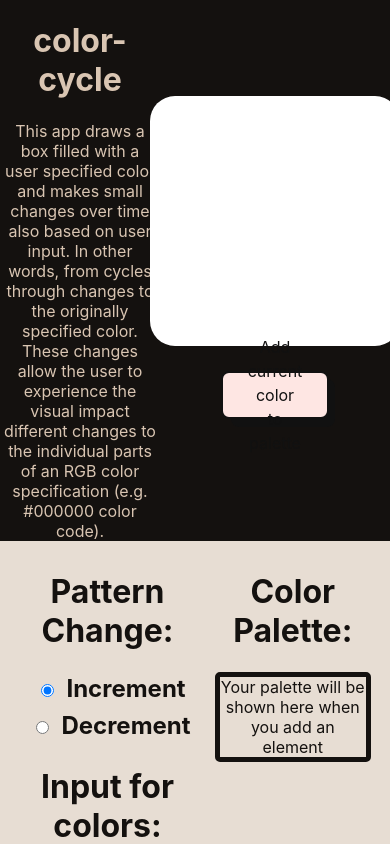
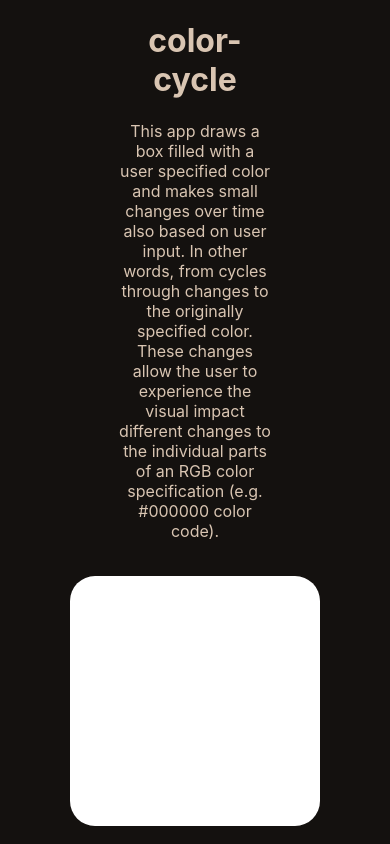
Before and after one commit to HasselGR/color-cycle, a React (Create React App) app: page / in a window 390 px wide. Shown: the top 844 px of the page. Built offline with nearby package versions, Linux system fonts and the light colour scheme.

Commit message:
Fixing phone viewpoint

```diff
--- a/src/App.css
+++ b/src/App.css
@@ -9,6 +9,7 @@
   text-align: center;
   color: #d9c5b2;
 }
+
 
 .header-container{
   width: 40%;
@@ -104,6 +105,7 @@
 
 }
 
+
 .button-56 {
   margin: 25px;
   align-items: center;
@@ -118,7 +120,7 @@
   font-size: 16px;
   height: 48px;
   justify-content: center;
-  line-height: 24px;
+
   max-width: 100%;
   padding: 0 25px;
   position: relative;
@@ -162,3 +164,33 @@
     padding: 0 40px;
   }
 }
+
+@media (max-width: 480px){
+  .title-container{
+   flex-direction: column;
+  }
+}
+
+@media(max-width: 768px){
+  .palette-element{
+    flex-direction: column;
+    align-items: center;
+  }
+
+  .button-56{
+    font-size: 12px;
+    line-height: 12px;
+    height: 60px;
+  }
+  .button-56:after{
+    height: 60px;
+  }
+  .title-container{
+    position: relative;
+
+  }
+  .box-container{
+
+    position: sticky;
+  }
+}
--- a/src/App.js
+++ b/src/App.js
@@ -20,7 +20,7 @@ function App() {
   const [pattern, setPattern] = useState('increment');
 
   useEffect(() => {
-    setColor(`#${colors.red.length === 1 ? '0' + colors.red : colors.red }${colors.green.length === 1 ? '0' + colors.green : colors.green}${colors.blue.length === 1 ? '0' + colors.blue : colors.blue}`)
+    setColor(`#${colors.red.length === 1 ?'0' + colors.red : colors.red}${colors.green.length === 1 ?'0' + colors.green : colors.green}${colors.blue.length === 1 ?'0' + colors.blue : colors.blue}`)
   }, [colors])
 
 
@@ -50,22 +50,17 @@ function App() {
   const patternChange = (event) =>{
     setPattern(event.target.value);
   }
+  const checkValues = () => {
+    for (const property in colors){
+      if (colors[property] === ''){
+        setColors(oldColors => ({
+          ...oldColors,
+          [property]: '1',
+        })
+      )}
+    }
+  }
 
-  const checkLength = (component) =>{
-    if(colors[component].length < 2){
-      console.log('condition met, its length is ', colors[component].length )
-      setColors(oldColors => ({
-        ...oldColors,
-        [component]:`0${oldColors[component]}` ,
-      }))
-    }
-    // else if(colors[component].length !== 2){
-    //   setColors(oldColors => ({
-    //     ...oldColors,
-    //     [component]:oldColors[component].slice(1,3) ,
-    //   }))
-    // }
-  }
 
   const handleStart = (event) =>{
     event.preventDefault()
@@ -75,27 +70,35 @@ function App() {
       console.log('the colors ended like this:', colors)
       return;
     }
+    checkValues();
     const newInterval = setInterval(() => {
 
       if(pattern === 'increment'){
         setColors(oldColors => ({
           ...oldColors,
-          red: (parseInt(oldColors.red, 16) + parseInt(oldColors.incrementRed, 16)) > parseInt('ff', 16)? 'ff': (parseInt(oldColors.red, 16) + parseInt(oldColors.incrementRed, 16)).toString(16),
-          blue: (parseInt(oldColors.blue, 16) + parseInt(oldColors.incrementBlue, 16)) > parseInt('ff', 16)? 'ff': (parseInt(oldColors.blue, 16) + parseInt(oldColors.incrementBlue, 16)).toString(16),
-          green: (parseInt(oldColors.green, 16) + parseInt(oldColors.incrementGreen, 16)) > parseInt('ff', 16)? 'ff': (parseInt(oldColors.green, 16) + parseInt(oldColors.incrementGreen, 16)).toString(16),
+          red: (parseInt(oldColors.red, 16) + parseInt(oldColors.incrementRed, 16)) > parseInt('ff', 16)?
+           'ff': (parseInt(oldColors.red, 16) + parseInt(oldColors.incrementRed, 16)).toString(16),
+
+          blue: (parseInt(oldColors.blue, 16) + parseInt(oldColors.incrementBlue, 16)) > parseInt('ff', 16)?
+           'ff': (parseInt(oldColors.blue, 16) + parseInt(oldColors.incrementBlue, 16)).toString(16),
+
+          green: (parseInt(oldColors.green, 16) + parseInt(oldColors.incrementGreen, 16)) > parseInt('ff', 16)?
+           'ff': (parseInt(oldColors.green, 16) + parseInt(oldColors.incrementGreen, 16)).toString(16),
         }))
       }
       if(pattern === 'decrement'){
         setColors(oldColors => ({
           ...oldColors,
-            red: (parseInt(oldColors.red, 16) - parseInt(oldColors.incrementRed, 16)) < parseInt('00', 16)? '00': (parseInt(oldColors.red, 16) - parseInt(oldColors.incrementRed, 16)).toString(16),
-            blue: (parseInt(oldColors.blue, 16) - parseInt(oldColors.incrementBlue, 16)) < parseInt('00', 16)? '00': (parseInt(oldColors.blue, 16) - parseInt(oldColors.incrementBlue, 16)).toString(16),
-            green: (parseInt(oldColors.green, 16) - parseInt(oldColors.incrementGreen, 16)) < parseInt('00', 16)? '00': (parseInt(oldColors.green, 16) - parseInt(oldColors.incrementGreen, 16)).toString(16),
+            red: (parseInt(oldColors.red, 16) - parseInt(oldColors.incrementRed, 16)) < parseInt('00', 16)?
+             '00': (parseInt(oldColors.red, 16) - parseInt(oldColors.incrementRed, 16)).toString(16),
+
+            blue: (parseInt(oldColors.blue, 16) - parseInt(oldColors.incrementBlue, 16)) < parseInt('00', 16)?
+             '00': (parseInt(oldColors.blue, 16) - parseInt(oldColors.incrementBlue, 16)).toString(16),
+
+            green: (parseInt(oldColors.green, 16) - parseInt(oldColors.incrementGreen, 16)) < parseInt('00', 16)?
+             '00': (parseInt(oldColors.green, 16) - parseInt(oldColors.incrementGreen, 16)).toString(16),
         }))
       }
-      // checkLength('red');
-      // checkLength('green');
-      // checkLength('blue');
       }, time=== '' ? '250': time)
       setIntervalID(newInterval);
   }
@@ -163,7 +166,7 @@ function App() {
             <Input active={intervalID} color="incrementGreen" state={colors.incrementGreen} change={handleChange}/>
             <Input active={intervalID} color="incrementBlue" state={colors.incrementBlue} change={handleChange}/>
           <div className='break'/>
-            <h1>Change Interval:</h1>
+            <h1>Change Interval (numbers in milliseconds):</h1>
           <div className='break'/>
             <Input active={intervalID} color="interval" state={time} change={handleNumberChange}/>
             <button className='button-56' onClick={handleStart}>{intervalID===0? 'Start':'Pause' }</button>
```
